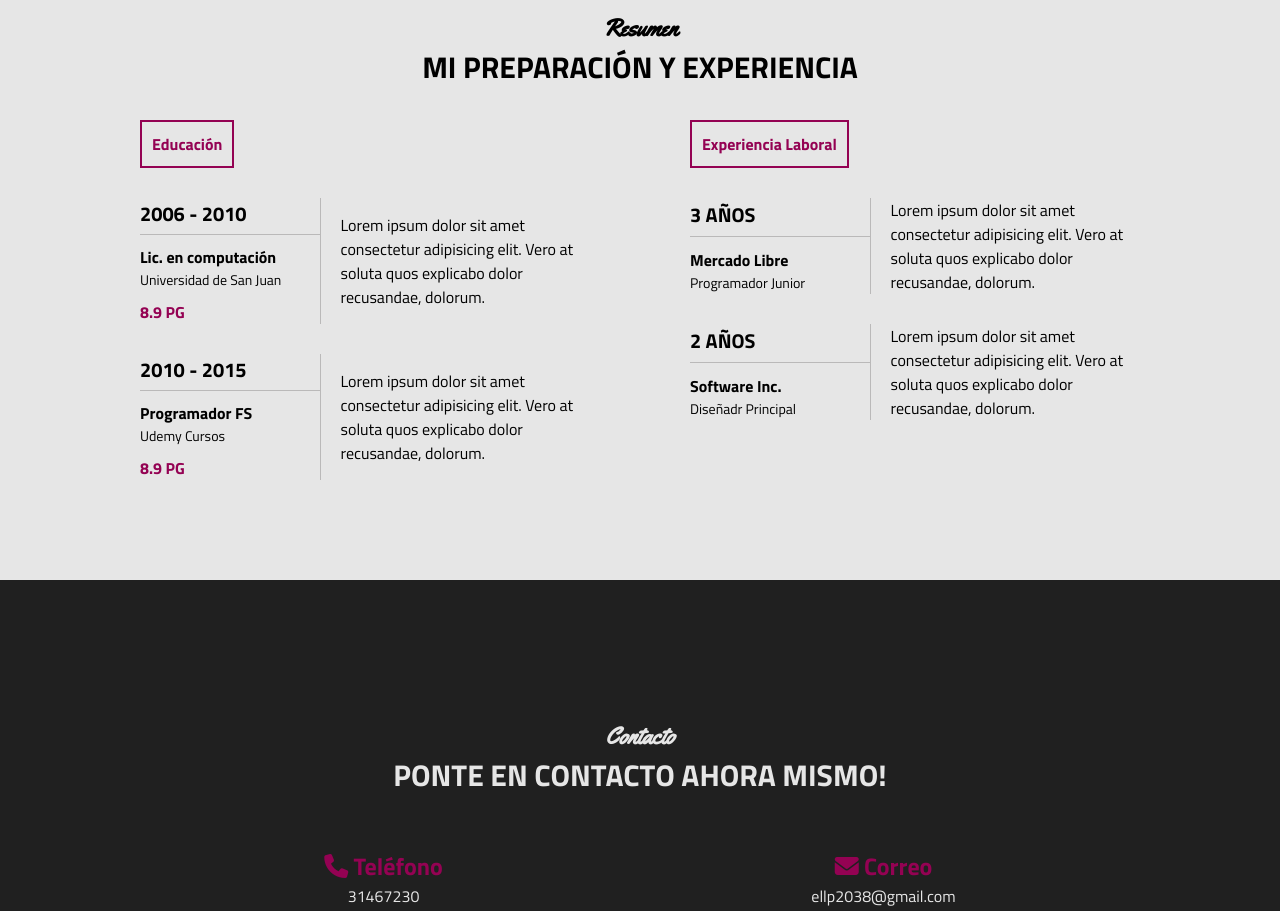
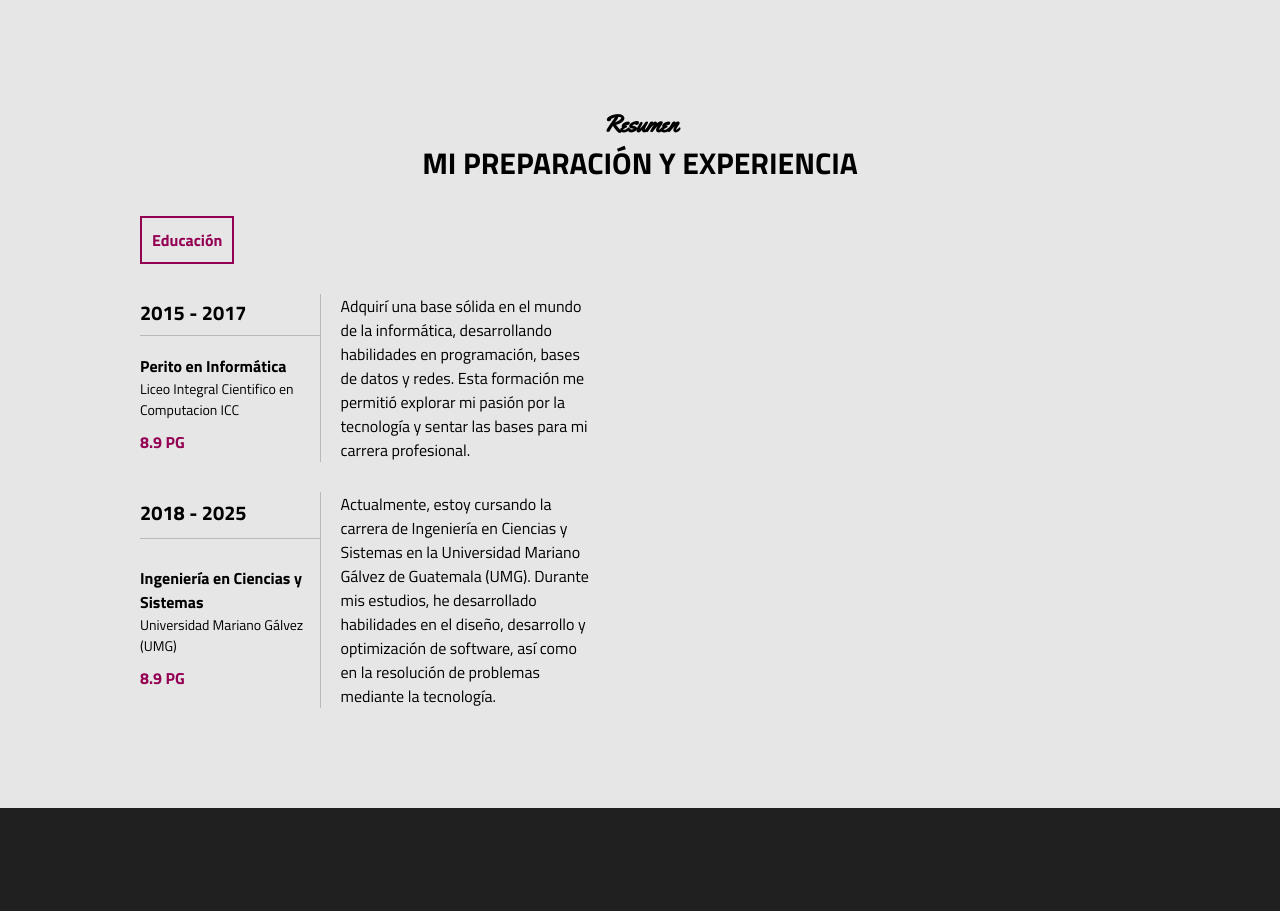
Before and after one commit to estuardolofish/PY1_CV, a plain HTML site: page index.html in a window 1280 px wide. Shown: the part 1740-2651 px from the top of the page. Drawn offline with Linux system fonts and the light colour scheme.

Commit message:
Arreglando datos

```diff
--- a/index.html
+++ b/index.html
@@ -31,16 +31,15 @@
                 <h1>ESTUARDO LOPEZ</h1>
                 <h2>CODIFICADOR, ESTUDIANTES, PROFESIONAL</h2>
                 <div class="redes">
-                    <a href="#"><i class="fa-brands fa-twitter"></i></a>
+                    <a href="https://x.com/EstuardoLofish"><i class="fa-brands fa-twitter"></i></a>
                     <a href="#"><i class="fa-brands fa-facebook-f"></i></a>
                     <a href="#"><i class="fa-brands fa-square-instagram"></i></a>
                     <a href="#"><i class="fa-brands fa-youtube"></i></a>
                     <a href="#"><i class="fa-brands fa-linkedin-in"></i></a>
-                    <a href="#"><i class="fa-brands fa-pinterest-p"></i></a>
                 </div>
             </div>
             <div class="foto">
-                <img src="img/imagen1.jpg" alt="">
+                <img src="img/Imagen1.jpg" alt="">
             </div>
         </div>
     </section>
@@ -58,17 +57,17 @@
                 <div class="col">
                     <i class="fa-solid fa-user"></i>
                     <span class="titulo-detalle">Perfil</span>
-                    <p>Lorem ipsum dolor sit amet consectetur, adipisicing elit. Officiis, provident esse. Nesciunt quod eveniet dolorem necessitatibus iure, suscipit similique provident fugiat excepturi commodi</p>
+                    <p>Soy un apasionado de la tecnología y la programación, con un enfoque en resolver problemas a través del código. Actualmente, soy estudiante y siempre estoy en busca de mejorar mis habilidades y aprender nuevas tecnologías. Mi fe católica guía mis valores y principios, y disfruto enfrentar desafíos que me ayuden a crecer tanto personal como profesionalmente.</p>
                 </div>
                 <div class="col">
                     <i class="fa-solid fa-location-pin"></i>
                     <span class="titulo-detalle">Ubicación</span>
-                    <p>Lorem ipsum dolor sit amet consectetur, adipisicing elit. Officiis, provident esse. Nesciunt quod eveniet dolorem necessitatibus iure, suscipit similique provident fugiat excepturi commodi</p>
+                    <p>Actualmente resido en Guatemala, un país lleno de cultura y tradición. Aquí he encontrado inspiración tanto en la tecnología como en el arte que me rodea, lo que impulsa mi creatividad en el mundo de la programación.</p>
                 </div>
                 <div class="col">
                     <i class="fa-solid fa-flag"></i>
                     <span class="titulo-detalle">Intereses</span>
-                    <p>Lorem ipsum dolor sit amet consectetur, adipisicing elit. Officiis, provident esse. Nesciunt quod eveniet dolorem necessitatibus iure, suscipit similique provident fugiat excepturi commodi</p>
+                    <p>Me fascina el mundo de la tecnología y la programación, encontrando satisfacción en la resolución de problemas mediante el código. Además, disfruto el fútbol, un deporte que me enseña sobre trabajo en equipo y estrategia. También aprecio el arte en todas sus formas, valorando la creatividad y la historia detrás de cada creación.</p>
                 </div>
             </div>
         </div>
@@ -160,16 +159,16 @@
                     <table>
                         <tr>
                             <td class="datos">
-                                <h3>2006 - 2010</h3>
+                                <h3>2015 - 2017</h3>
                             </td>
                             <td rowspan="2" class="descripcion">
-                                Lorem ipsum dolor sit amet consectetur adipisicing elit. Vero at soluta quos explicabo dolor recusandae, dolorum.
+                                Adquirí una base sólida en el mundo de la informática, desarrollando habilidades en programación, bases de datos y redes. Esta formación me permitió explorar mi pasión por la tecnología y sentar las bases para mi carrera profesional.
                             </td>
                         </tr>
                         <tr>
                             <td>
-                                <h4>Lic. en computación</h4>
-                                <p>Universidad de San Juan</p>
+                                <h4>Perito en Informática</h4>
+                                <p>Liceo Integral Cientifico en Computacion ICC</p>
                                 <span class="promedio">8.9 PG</span>
                             </td>
                         </tr>
@@ -177,57 +176,22 @@
                     <table>
                         <tr>
                             <td class="datos">
-                                <h3>2010 - 2015</h3>
+                                <h3>2018 - 2025 </h3>
                             </td>
                             <td rowspan="2" class="descripcion">
-                                Lorem ipsum dolor sit amet consectetur adipisicing elit. Vero at soluta quos explicabo dolor recusandae, dolorum.
+                                Actualmente, estoy cursando la carrera de Ingeniería en Ciencias y Sistemas en la Universidad Mariano Gálvez de Guatemala (UMG). Durante mis estudios, he desarrollado habilidades en el diseño, desarrollo y optimización de software, así como en la resolución de problemas mediante la tecnología.
                             </td>
                         </tr>
                         <tr>
                             <td>
-                                <h4>Programador FS</h4>
-                                <p>Udemy Cursos</p>
+                                <h4> Ingeniería en Ciencias y Sistemas</h4>
+                                <p>Universidad Mariano Gálvez (UMG)</p>
                                 <span class="promedio">8.9 PG</span>
                             </td>
                         </tr>
                     </table>
                 </div>
-                <div class="col">
-                    <span class="titulo">Experiencia Laboral</span>
-                    <table>
-                        <tr>
-                            <td class="datos">
-                                <h3>3 Años</h3>
-                            </td>
-                            <td rowspan="2" class="descripcion">
-                                Lorem ipsum dolor sit amet consectetur adipisicing elit. Vero at soluta quos explicabo dolor recusandae, dolorum.
-                            </td>
-                        </tr>
-                        <tr>
-                            <td>
-                                <h4>Mercado Libre</h4>
-                                <p>Programador Junior</p>
 
-                            </td>
-                        </tr>
-                    </table>
-                    <table>
-                        <tr>
-                            <td class="datos">
-                                <h3>2 Años</h3>
-                            </td>
-                            <td rowspan="2" class="descripcion">
-                                Lorem ipsum dolor sit amet consectetur adipisicing elit. Vero at soluta quos explicabo dolor recusandae, dolorum.
-                            </td>
-                        </tr>
-                        <tr>
-                            <td>
-                                <h4>Software Inc.</h4>
-                                <p>Diseñadr Principal</p>
-                            </td>
-                        </tr>
-                    </table>
-                </div>
             </div>
         </div>
     </section>
```
